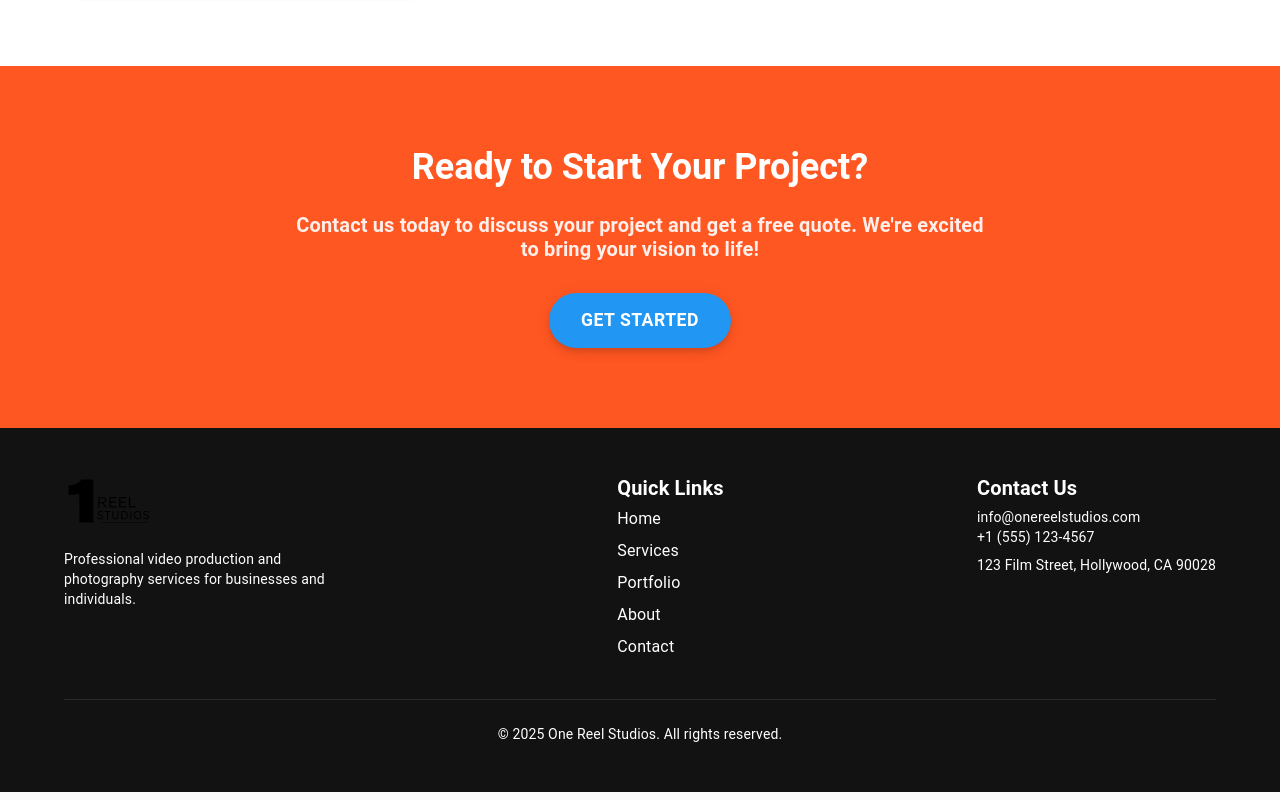
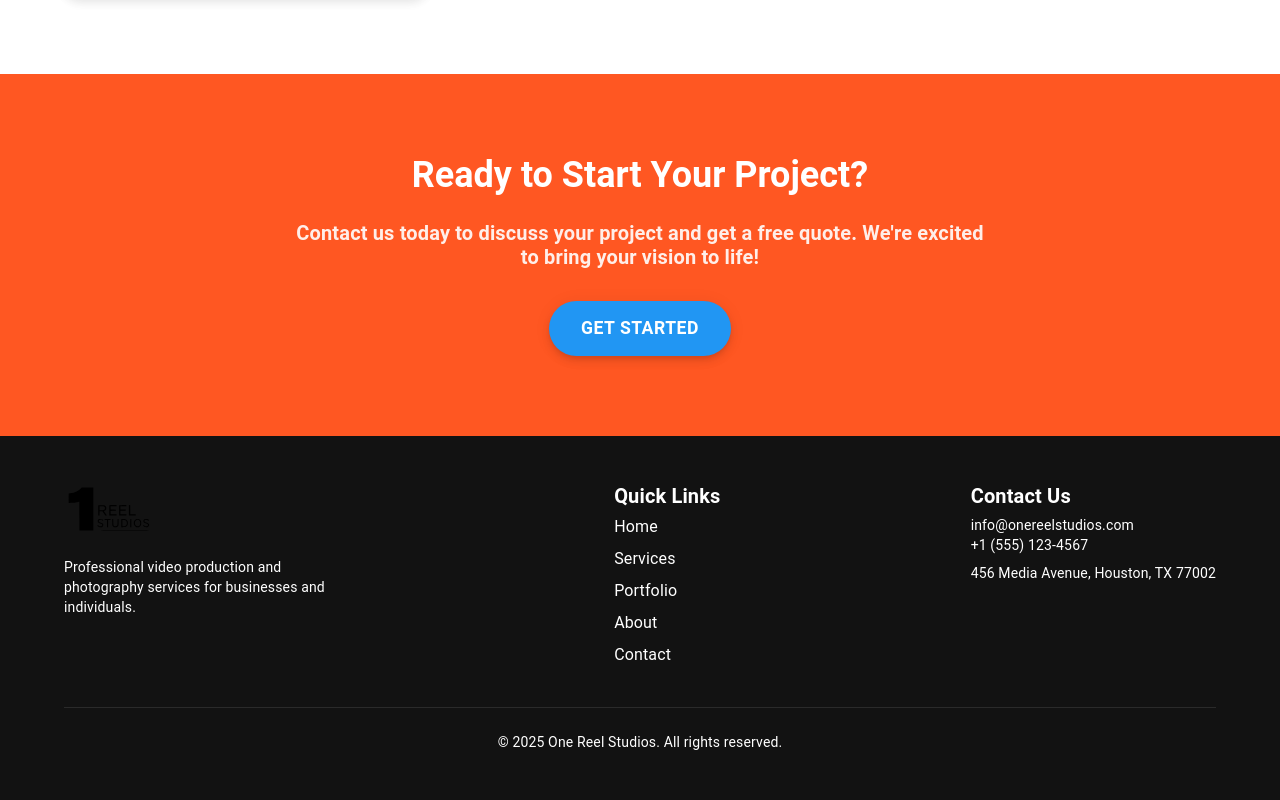
Before and after one commit to hamiltonai/one_reel_studios, a React (Create React App) app: page / in a window 1280 px wide. Shown: the part 2883-3683 px from the top of the page. Built offline with nearby package versions, Linux system fonts and the light colour scheme.

Commit message:
Update logo size to 80px and fix address in footer to match contact page

```diff
--- a/src/layouts/MainLayout.js
+++ b/src/layouts/MainLayout.js
@@ -62,7 +62,7 @@ const MainLayout = ({ children }) => {
   const drawer = (
     <Box sx={{ width: 250, pt: 2 }} role="presentation">
       <Box sx={{ display: 'flex', justifyContent: 'space-between', alignItems: 'center', px: 2, pb: 2 }}>
-        <Box component="img" src={logoImage} alt="One Reel Studios" sx={{ height: 40 }} />
+        <Box component="img" src={logoImage} alt="One Reel Studios" sx={{ height: 80 }} />
         <IconButton onClick={handleDrawerToggle}>
           <CloseIcon />
         </IconButton>
@@ -114,7 +114,7 @@ const MainLayout = ({ children }) => {
                   color: 'inherit'
                 }}
               >
-                <Box component="img" src={logoImage} alt="One Reel Studios" sx={{ height: 40 }} />
+                <Box component="img" src={logoImage} alt="One Reel Studios" sx={{ height: 80 }} />
               </Box>
 
               {/* Desktop Navigation */}
@@ -248,7 +248,7 @@ const MainLayout = ({ children }) => {
                 +1 (555) 123-4567
               </Typography>
               <Typography variant="body2" color="white" sx={{ mt: 1 }}>
-                123 Film Street, Hollywood, CA 90028
+                456 Media Avenue, Houston, TX 77002
               </Typography>
             </Box>
           </Box>
```
